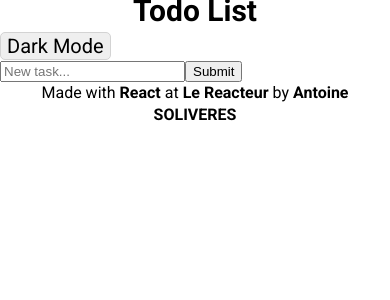
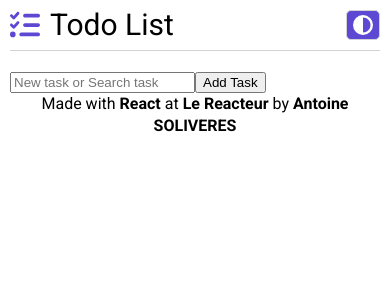
Before and after one commit to Ant0yne/react-todo-list-exercise, a React (Vite) app: page / in a window 390 px wide. Shown: the top 300 px of the page. Built offline with nearby package versions, Linux system fonts and the light colour scheme.

Commit message:
header-mobile-layout

```diff
--- a/package.json
+++ b/package.json
@@ -10,6 +10,9 @@
     "preview": "vite preview"
   },
   "dependencies": {
+    "@fortawesome/fontawesome-svg-core": "^6.5.1",
+    "@fortawesome/free-solid-svg-icons": "^6.5.1",
+    "@fortawesome/react-fontawesome": "^0.2.0",
     "react": "^18.2.0",
     "react-dom": "^18.2.0"
   },
--- a/src/App.css
+++ b/src/App.css
@@ -6,7 +6,6 @@
 	--black: #000;
 	--dark: #272727;
 	--purple: #5c48d3;
-	--red: #dd0c0c;
 }
 
 * {
@@ -21,27 +20,5 @@ html {
 body {
 	font-size: 1.6rem;
 	line-height: 22px;
+	padding: 10px;
 }
-
-h1 {
-	font-size: 3rem;
-	text-align: center;
-	font-weight: bold;
-	margin-bottom: 10px;
-}
-
-button {
-	font-family: "Roboto", sans-serif;
-	font-size: 2rem;
-	border: 1px solid var(--light-grey);
-	border-radius: 5px;
-}
-
-a {
-	text-decoration: none;
-}
-
-a,
-span {
-	font-weight: bold;
-}
--- a/src/App.jsx
+++ b/src/App.jsx
@@ -3,6 +3,13 @@ import { useState } from "react";
 import Header from "./components/Header";
 import CreateTask from "./components/CreateTask";
 import Footer from "./components/Footer";
+
+import { library } from "@fortawesome/fontawesome-svg-core";
+import {
+	faListCheck,
+	faCircleHalfStroke,
+} from "@fortawesome/free-solid-svg-icons";
+library.add(faListCheck, faCircleHalfStroke);
 
 import "./App.css";
 
--- a/src/components/CreateTask/index.jsx
+++ b/src/components/CreateTask/index.jsx
@@ -29,7 +29,22 @@ const CreateTask = ({ taskInput, setTaskInput, taskList, setTaskList }) => {
 	return (
 		<>
 			<main>
-				<div>
+				<div className="container">
+					<div id="input">
+						<form onSubmit={handleSubmit}>
+							<input
+								type="text"
+								placeholder="New task or Search task"
+								name="taskI"
+								value={taskInput}
+								onChange={(e) => {
+									setTaskInput(e.target.value);
+								}}
+							/>
+							<input type="submit" value="Add Task" />
+						</form>
+					</div>
+					<div id="tasks">
 						{taskList.map((task, index) => {
 							if (task.text.indexOf(taskInput) !== -1) {
 								return (
@@ -45,19 +60,6 @@ const CreateTask = ({ taskInput, setTaskInput, taskList, setTaskList }) => {
 							}
 						})}
 					</div>
-				<div>
-					<form onSubmit={handleSubmit}>
-						<input
-							type="text"
-							placeholder="New task..."
-							name="taskI"
-							value={taskInput}
-							onChange={(e) => {
-								setTaskInput(e.target.value);
-							}}
-						/>
-						<input type="submit" />
-					</form>
 				</div>
 			</main>
 		</>
--- a/src/components/Footer/footer.css
+++ b/src/components/Footer/footer.css
@@ -1,3 +1,12 @@
 footer {
 	text-align: center;
 }
+
+a {
+	text-decoration: none;
+}
+
+a,
+span {
+	font-weight: bold;
+}
--- a/src/components/Header/header.css
+++ b/src/components/Header/header.css
@@ -0,0 +1,35 @@
+header {
+	padding-bottom: 10px;
+	margin-bottom: 20px;
+	border-bottom: 1px solid var(--light-grey);
+}
+
+header > div {
+	display: flex;
+	justify-content: space-between;
+}
+
+h1 {
+	font-size: 3rem;
+	text-align: center;
+	/* font-weight: bold; */
+}
+
+button {
+	font-family: "Roboto", sans-serif;
+	font-size: 2rem;
+	border: 1px solid var(--light-grey);
+	border-radius: 5px;
+	transition-duration: 0.1s;
+}
+
+#title {
+	display: flex;
+	align-items: center;
+	gap: 10px;
+}
+
+#title > i {
+	font-size: 3rem;
+	color: var(--purple);
+}
--- a/src/components/Header/index.jsx
+++ b/src/components/Header/index.jsx
@@ -1,16 +1,40 @@
+import { FontAwesomeIcon } from "@fortawesome/react-fontawesome";
+
 import "./header.css";
 
 const Header = ({ isDark, setIsDark }) => {
 	return (
 		<>
 			<header>
+				<div>
+					<div id="title">
+						<i>
+							<FontAwesomeIcon icon="list-check" />
+						</i>
 						<h1>Todo List</h1>
+					</div>
 					<button
+						style={
+							isDark
+								? {
+										color: "var(--purple)",
+										backgroundColor: "var(--white)",
+								  }
+								: {
+										color: "var(--white)",
+										backgroundColor: "var(--purple)",
+								  }
+						}
 						onClick={() => {
 							isDark ? setIsDark(false) : setIsDark(true);
 						}}>
-					{isDark ? "Light Mode" : "Dark Mode"}
+						{isDark ? (
+							<FontAwesomeIcon icon="circle-half-stroke" />
+						) : (
+							<FontAwesomeIcon icon="circle-half-stroke" />
+						)}
 					</button>
+				</div>
 			</header>
 		</>
 	);
--- a/src/components/Task/index.jsx
+++ b/src/components/Task/index.jsx
@@ -35,7 +35,7 @@ const Task = ({ task, checked, index, taskList, setTaskList }) => {
 
 	return (
 		<>
-			<div>
+			<div className="task">
 				<input
 					type="checkbox"
 					name={`checkbox-${task}`}
```
Also changed, not shown: 1 other file (tests, documents, lock files or other folders). Lines whose indentation alone changed are shown as unchanged.
